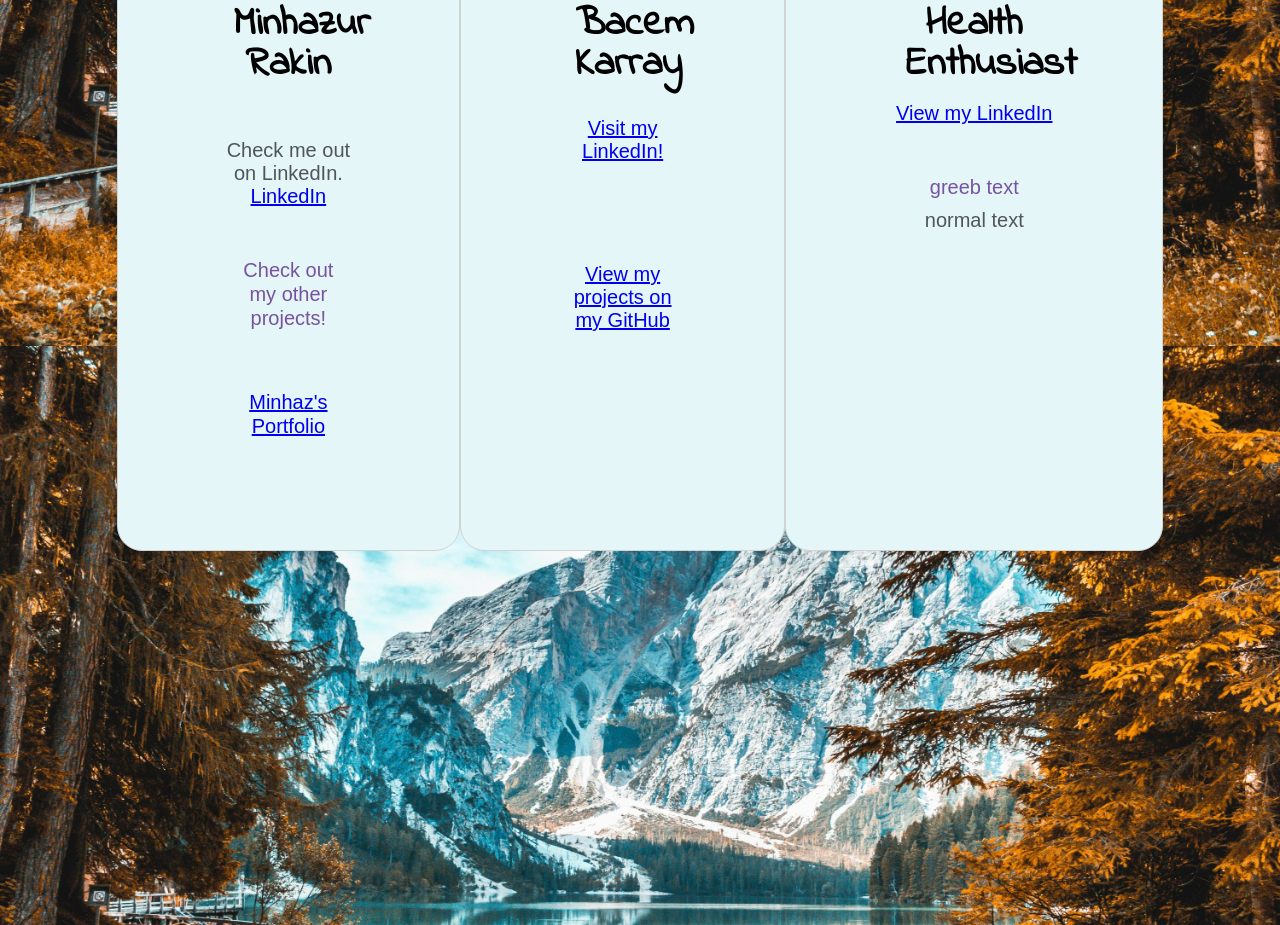
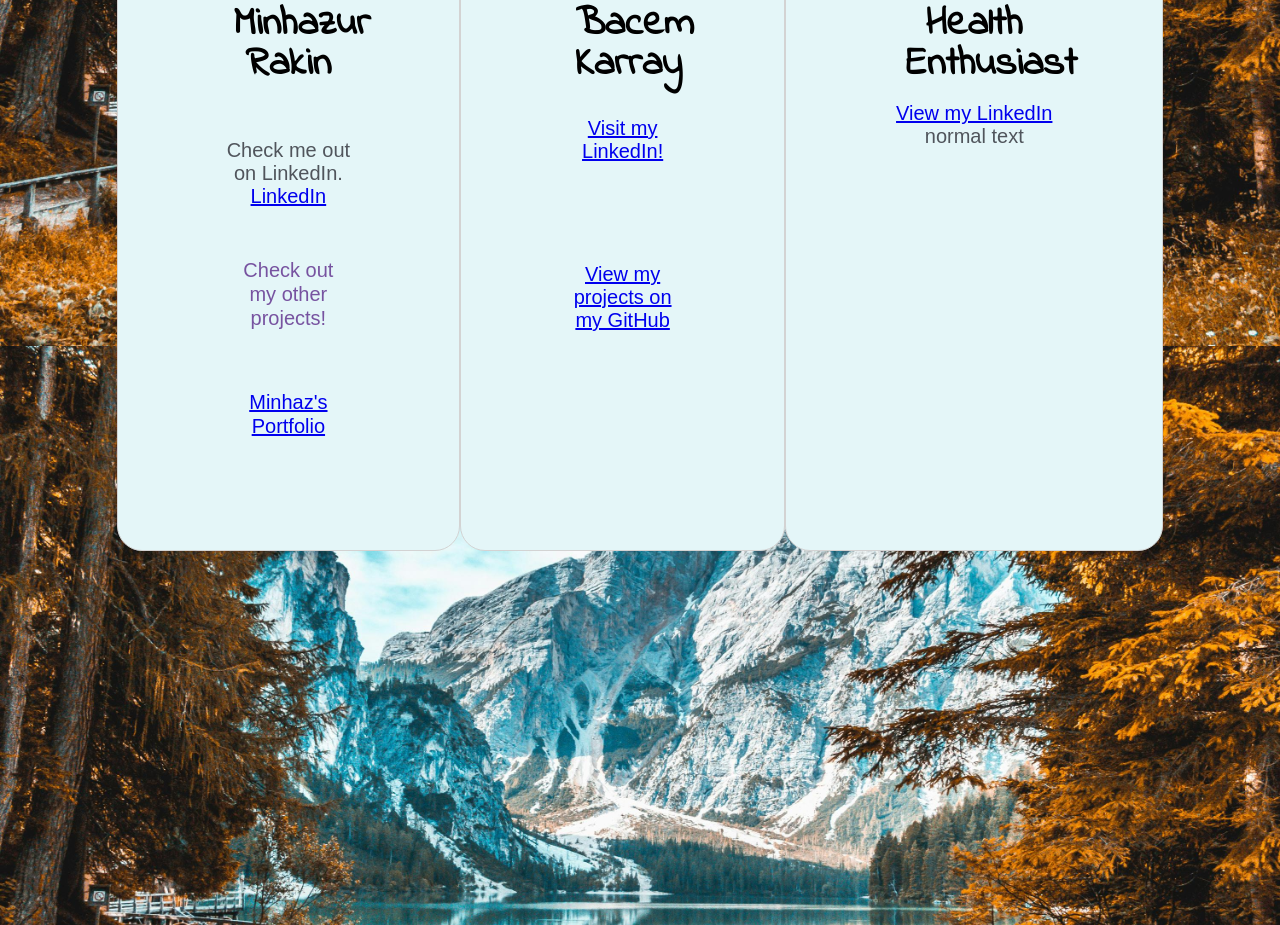
Before and after one commit to bacemkarray/NASA2024, a plain HTML site: page index.html in a window 1280 px wide. Shown: the part 6840-7765 px from the top of the page. Drawn offline with nearby package versions, Linux system fonts and the light colour scheme.

Commit message:
Update index.html

```diff
--- a/index.html
+++ b/index.html
@@ -171,7 +171,6 @@ ok todo:
 					<div class = "column">
 						<h1>Health Enthusiast</h1>
 						<p><a href="https://www.linkedin.com/in/taha-sarfraz-54b429274/">View my LinkedIn</a></p>
-						<p style="color:#7753a0" class = "green-text"> greeb text</p>
 						<p> normal text</p>
 
 					</div>
```
